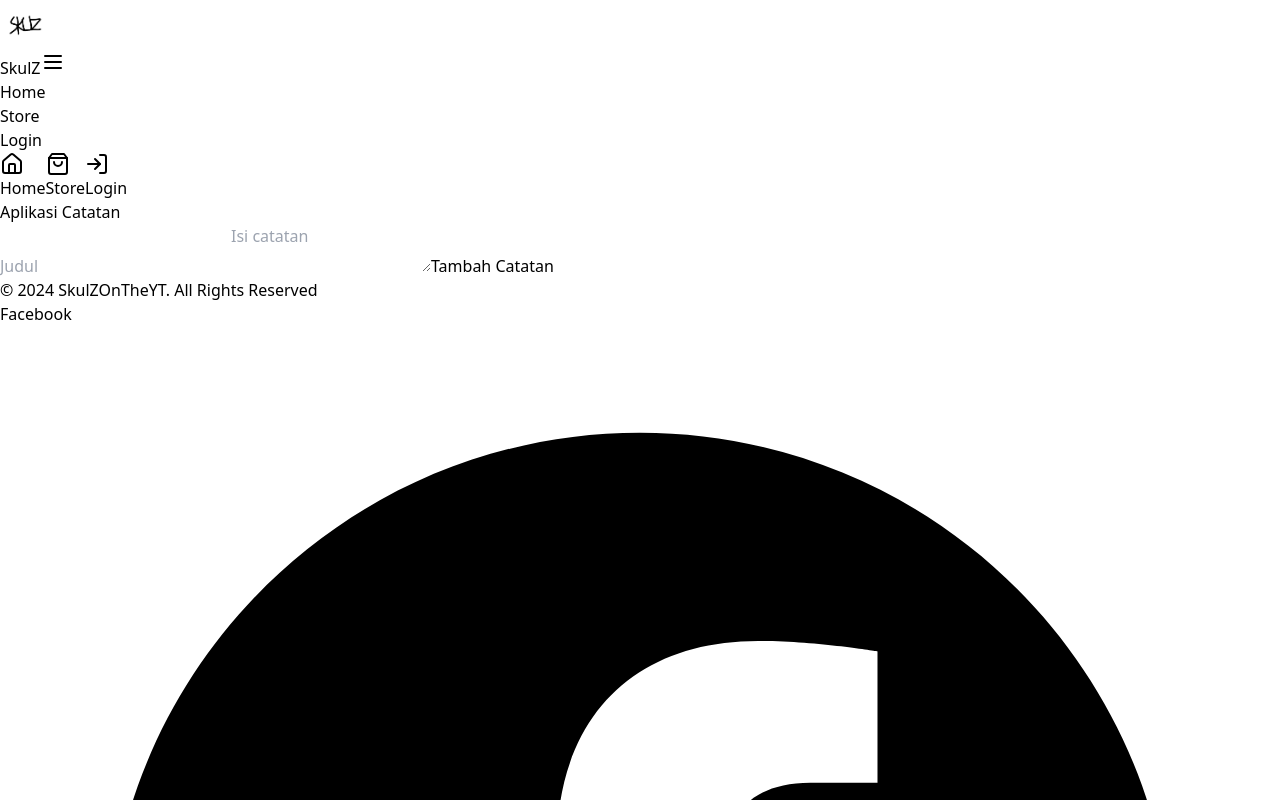
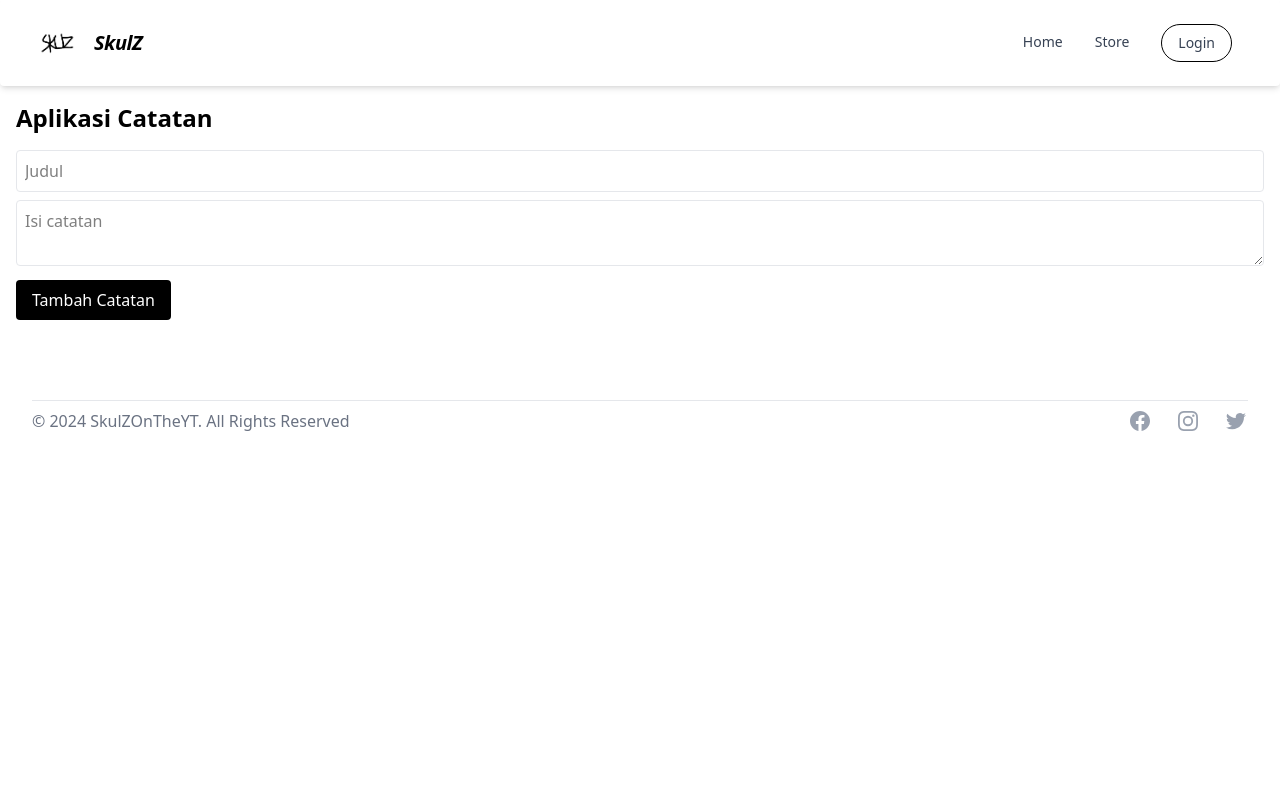
Before and after one commit to SkulZOnTheYT/Portofolio, a Next.js app: page /catatan in a window 1280 px wide. Shown: the top 800 px of the page. Built offline with nearby package versions, Linux system fonts and the light colour scheme.

Commit message:
update tailwind css to 4.0 version

```diff
--- a/app/catatan/page.tsx
+++ b/app/catatan/page.tsx
@@ -40,17 +40,17 @@ export default function SimpleNoteApp() {
           placeholder="Judul"
           value={title}
           onChange={(e) => setTitle(e.target.value)}
-          className="w-full p-2 mb-2 border rounded"
+          className="w-full p-2 mb-2 border rounded-sm"
         />
         <textarea
           placeholder="Isi catatan"
           value={content}
           onChange={(e) => setContent(e.target.value)}
-          className="w-full p-2 mb-2 border rounded"
+          className="w-full p-2 mb-2 border rounded-sm"
         />
         <button
           onClick={addNote}
-          className="bg-black text-white px-4 py-2 rounded hover:bg-blue-600"
+          className="bg-black text-white px-4 py-2 rounded-sm hover:bg-blue-600"
         >
           Tambah Catatan
         </button>
@@ -58,12 +58,12 @@ export default function SimpleNoteApp() {
 
       <div className="grid grid-cols-1 md:grid-cols-2 lg:grid-cols-3 gap-4">
         {notes.map((note) => (
-          <div key={note.id} className="border p-4 rounded shadow">
+          <div key={note.id} className="border p-4 rounded-sm shadow-sm">
             <h2 className="text-xl font-bold mb-2">{note.title}</h2>
             <p className="mb-4">{note.content}</p>
             <button
               onClick={() => deleteNote(note.id)}
-              className="bg-red-500 text-white px-4 py-2 rounded hover:bg-red-600"
+              className="bg-red-500 text-white px-4 py-2 rounded-sm hover:bg-red-600"
             >
               Hapus
             </button>
--- a/app/component/Comment.tsx
+++ b/app/component/Comment.tsx
@@ -112,7 +112,7 @@ const Comment: React.FC = () => {
           </div>
         </div>
 
-        <div ref={commentsContainerRef} className="flex-grow overflow-y-auto overflow-x-hidden pr-2">
+        <div ref={commentsContainerRef} className="grow overflow-y-auto overflow-x-hidden pr-2">
           <ul className="flex flex-col-reverse gap-2">
             {comments.map((comment) => (
               <li key={comment.id} className="rounded-lg border border-gray-200 dark:border-gray-700 p-3">
@@ -132,7 +132,7 @@ const Comment: React.FC = () => {
             placeholder="Message..."
             value={newComment}
             onChange={(e) => setNewComment(e.target.value)}
-            className="flex-grow font-poppins"
+            className="grow font-poppins"
           />
           <Button type="submit" color="light" title="Send Your Message...">
             <ArrowRightIcon className="h-5 w-5" />
--- a/app/component/Navbar.tsx
+++ b/app/component/Navbar.tsx
@@ -20,7 +20,7 @@ const Navbar: React.FC = () => {
 
   return (
   <>
-    <nav className="sticky top-0 z-50 bg-white shadow-md border-gray-200 px-2 sm:px-4 rounded dark:bg-gray-900">
+    <nav className="sticky top-0 z-50 bg-white shadow-md border-gray-200 px-2 sm:px-4 rounded-sm dark:bg-gray-900">
       <div className="container py-2 flex flex-wrap justify-between items-center mx-auto px-4">
         <Link href="https://github.com/SkulZOnTheYT" className="flex items-center gap-3">
           <Image
@@ -31,16 +31,16 @@ const Navbar: React.FC = () => {
            />
           <span className="font-semibold text-xl tracking-tight italic">SkulZ</span>
         </Link>
-        <button onClick={toggleDrawer} className="relative md:hidden p-2 rounded-md transition-all duration-300 ease-in-out hover:border hover:border-gray-300 focus:outline-none focus:ring-2 focus:ring-gray-300">
+        <button onClick={toggleDrawer} className="relative md:hidden p-2 rounded-md transition-all duration-300 ease-in-out hover:border hover:border-gray-300 focus:outline-hidden focus:ring-2 focus:ring-gray-300">
           <Menu size={24} />
         </button>
         <div className="hidden w-full md:block md:w-auto" id="navbar-default">
           <ul className="flex flex-col p-4 mt-4 bg-gray-50 rounded-lg border border-gray-100 md:flex-row md:space-x-8 md:mt-0 md:text-sm md:font-medium md:border-0 md:bg-white dark:bg-gray-800 md:dark:bg-gray-900 dark:border-gray-700">
             <li>
-              <Link href="/" className="block py-2 mt-2 pr-4 pl-3 text-gray-700 rounded hover:bg-gray-100 md:hover:bg-transparent md:border-0 md:hover:text-blue-700 md:p-0 dark:text-gray-400 md:dark:hover:text-white dark:hover:bg-gray-700 dark:hover:text-white md:dark:hover:bg-transparent">Home</Link>
+              <Link href="/" className="block py-2 mt-2 pr-4 pl-3 text-gray-700 rounded-sm hover:bg-gray-100 md:hover:bg-transparent md:border-0 md:hover:text-blue-700 md:p-0 dark:text-gray-400 md:dark:hover:text-white dark:hover:bg-gray-700 dark:hover:text-white md:dark:hover:bg-transparent">Home</Link>
             </li>
             <li>
-              <Link href="/store" className="block py-2 mt-2 pr-4 pl-3 text-gray-700 rounded hover:bg-gray-100 md:hover:bg-transparent md:border-0 md:hover:text-blue-700 md:p-0 dark:text-gray-400 md:dark:hover:text-white dark:hover:bg-gray-700 dark:hover:text-white md:dark:hover:bg-transparent">Store</Link>
+              <Link href="/store" className="block py-2 mt-2 pr-4 pl-3 text-gray-700 rounded-sm hover:bg-gray-100 md:hover:bg-transparent md:border-0 md:hover:text-blue-700 md:p-0 dark:text-gray-400 md:dark:hover:text-white dark:hover:bg-gray-700 dark:hover:text-white md:dark:hover:bg-transparent">Store</Link>
             </li>
             <li>
               <Link href="/login" className="block py-2 bg-transparent border border-black hover:bg-sky-500 hover:border-sky-500 hover:text-white text-gray-700 px-4 rounded-full">Login</Link>
--- a/app/globals.css
+++ b/app/globals.css
@@ -1,6 +1,24 @@
-@tailwind base;
-@tailwind components;
-@tailwind utilities;
+@import 'tailwindcss';
+
+@source '../node_modules/flowbite-react/dist/esm/**/*.mjs';
+
+/*
+  The default border color has changed to `currentColor` in Tailwind CSS v4,
+  so we've added these compatibility styles to make sure everything still
+  looks the same as it did with Tailwind CSS v3.
+
+  If we ever want to remove these styles, we need to add an explicit border
+  color utility to any element that depends on these defaults.
+*/
+@layer base {
+  *,
+  ::after,
+  ::before,
+  ::backdrop,
+  ::file-selector-button {
+    border-color: var(--color-gray-200, currentColor);
+  }
+}
 
 /*Start Animations*/
 @-webkit-keyframes animatetop {
--- a/app/login/page.tsx
+++ b/app/login/page.tsx
@@ -38,7 +38,7 @@ export default function LoginPage() {
         <div className="space-y-4">
           <button
             onClick={() => handleSubmit("google")}
-            className="w-full flex items-center justify-center gap-2 px-4 py-2 border border-gray-300 rounded-md shadow-sm bg-white text-sm font-medium text-gray-500 hover:bg-gray-50 focus:outline-none focus:ring-2 focus:ring-offset-2 focus:ring-indigo-500"
+            className="w-full flex items-center justify-center gap-2 px-4 py-2 border border-gray-300 rounded-md shadow-xs bg-white text-sm font-medium text-gray-500 hover:bg-gray-50 focus:outline-hidden focus:ring-2 focus:ring-offset-2 focus:ring-indigo-500"
           >
             <svg className="w-5 h-5" aria-hidden="true" fill="currentColor" viewBox="0 0 24 24">
               <path d="M12.48 10.92v3.28h7.84c-.24 1.84-.853 3.187-1.787 4.133-1.147 1.147-2.933 2.4-6.053 2.4-4.827 0-8.6-3.893-8.6-8.72s3.773-8.72 8.6-8.72c2.6 0 4.507 1.027 5.907 2.347l2.307-2.307C18.747 1.44 16.133 0 12.48 0 5.867 0 .307 5.387.307 12s5.56 12 12.173 12c3.573 0 6.267-1.173 8.373-3.36 2.16-2.16 2.84-5.213 2.84-7.667 0-.76-.053-1.467-.173-2.053H12.48z" />
@@ -47,7 +47,7 @@ export default function LoginPage() {
           </button>
           <button
             onClick={() => handleSubmit("github")}
-            className="w-full flex items-center justify-center gap-2 px-4 py-2 border border-gray-300 rounded-md shadow-sm bg-white text-sm font-medium text-gray-500 hover:bg-gray-50 focus:outline-none focus:ring-2 focus:ring-offset-2 focus:ring-indigo-500"
+            className="w-full flex items-center justify-center gap-2 px-4 py-2 border border-gray-300 rounded-md shadow-xs bg-white text-sm font-medium text-gray-500 hover:bg-gray-50 focus:outline-hidden focus:ring-2 focus:ring-offset-2 focus:ring-indigo-500"
           >
             <svg className="w-5 h-5" aria-hidden="true" fill="currentColor" viewBox="0 0 20 20">
               <path
--- a/app/page.tsx
+++ b/app/page.tsx
@@ -50,7 +50,7 @@ function TimelineItem({ date, title, description, delay }: TimelineItemProps) {
 
 export default function page() {
   return (
-    <main className="min-h-screen bg-gradient-to-b from-gray-50 to-white">
+    <main className="min-h-screen bg-linear-to-b from-gray-50 to-white">
       <section className="h-screen flex items-center justify-center">
       <div className="text-center">
         <motion.div
--- a/app/store/page.tsx
+++ b/app/store/page.tsx
@@ -55,7 +55,7 @@ const testimonials = [
 
 export default function page() {
   return (
-    <div className="min-h-screen bg-gradient-to-b from-gray-50 to-white">
+    <div className="min-h-screen bg-linear-to-b from-gray-50 to-white">
       <section className="py-20 px-4 sm:px-6 lg:px-8 max-w-7xl mx-auto">
       <div className="grid grid-cols-1 lg:grid-cols-2 gap-12 items-center">
         <div>
--- a/package.json
+++ b/package.json
@@ -28,16 +28,16 @@
     "@eslint/eslintrc": "^3.2.0",
     "@eslint/js": "^9.15.0",
     "@next/eslint-plugin-next": "^15.1.3",
+    "@tailwindcss/postcss": "^4.0.0",
     "@types/date-fns": "^2.5.3",
     "@types/node": "20.2.5",
     "@types/react": "18.2.37",
     "@types/react-dom": "^18.2.18",
-    "autoprefixer": "^10.4.20",
     "eslint": "^9.15.0",
     "eslint-plugin-react": "^7.37.2",
     "globals": "^15.12.0",
     "postcss": "^8.4.49",
-    "tailwindcss": "^3.4.15",
+    "tailwindcss": "^4.0.0",
     "typescript": "^5.3.3",
     "typescript-eslint": "^8.15.0"
   }
--- a/postcss.config.js
+++ b/postcss.config.js
@@ -1,6 +1,5 @@
 module.exports = {
   plugins: {
-    tailwindcss: {},
-    autoprefixer: {},
+    '@tailwindcss/postcss': {},
   },
 };
--- a/tailwind.config.js
+++ /dev/null
@@ -1,18 +0,0 @@
-import { content as _content, plugin } from "flowbite-react/tailwind";
-
-/** @type {import('tailwindcss').Config} */
-export const content = [
-  "./app/**/*.{js,ts,jsx,tsx,mdx}",
-  "./pages/**/*.{js,ts,jsx,tsx,mdx}",
-  "./components/**/*.{js,ts,jsx,tsx,mdx}",
-
-  // Or if using `src` directory:
-  "./src/**/*.{js,ts,jsx,tsx,mdx}",
-  _content(),
-];
-export const theme = {
-  extend: {},
-};
-export const plugins = [
-  plugin(),
-];
```
Also changed, not shown: 1 other file (tests, documents, lock files or other folders).
